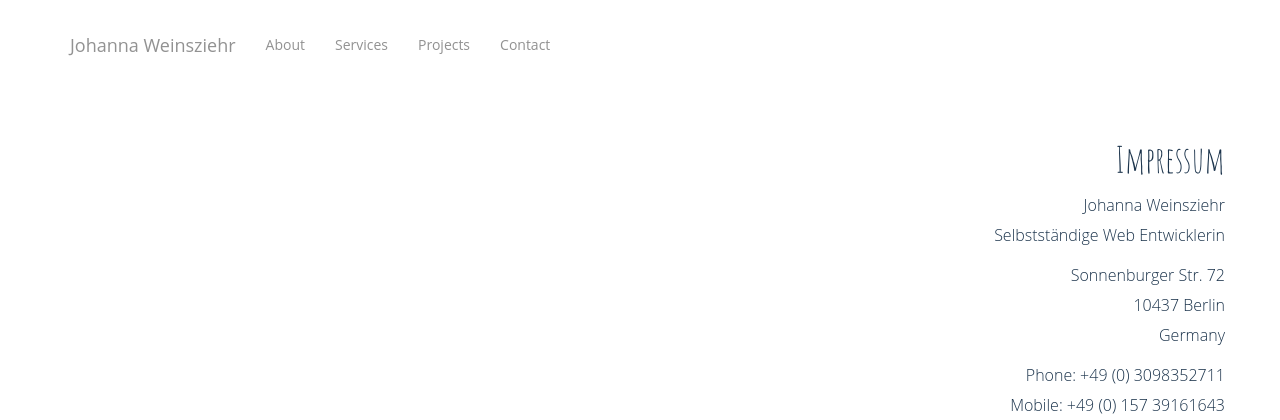
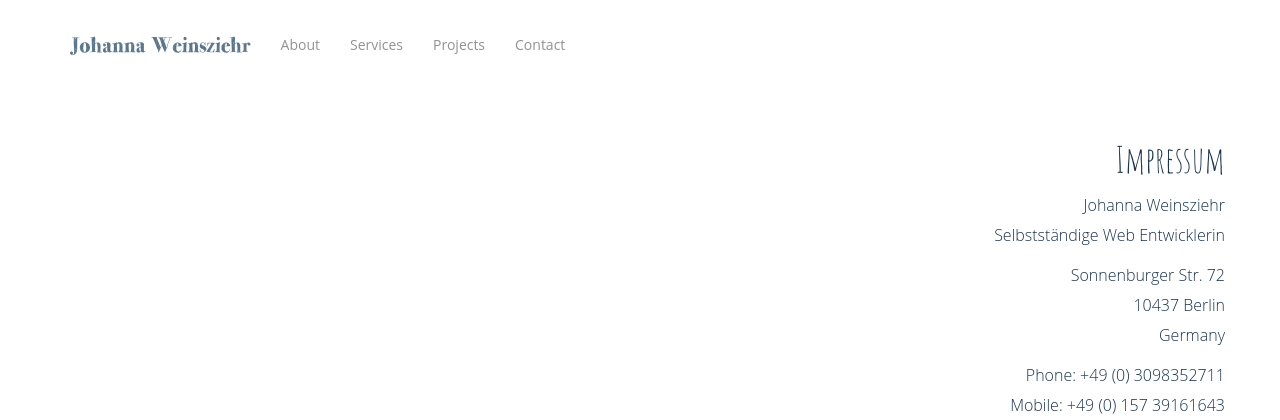
Before and after one commit to JohannaMW/about, a Django app: page /impressum/ in a window 1280 px wide. Shown: the top 420 px of the page. Run offline with Django 3.2, Linux system fonts and the light colour scheme; some libraries are stand-ins or nearby versions.

Commit message:
adding right logo

```diff
--- a/about/static/css/styling.css
+++ b/about/static/css/styling.css
@@ -257,7 +257,7 @@ footer {
     color: #1C344C;
 }
 
-#name-logo {
+.name-logo {
     font-family: 'MomsDiner', cursive !important;
     font-size: 22px;
     color: #33536d !important;
--- a/me/templates/impressum.html
+++ b/me/templates/impressum.html
@@ -10,7 +10,7 @@
                     <span class="icon-bar"></span>
                     <span class="icon-bar"></span>
                 </button>
-                <a class="navbar-brand page-scroll" href="/#page-top">Johanna Weinsziehr</a>
+                <a class="navbar-brand page-scroll name-logo" href="/#page-top">Johanna Weinsziehr</a>
             </div>
 
             <!-- Collect the nav links, forms, and other content for toggling -->
--- a/me/templates/index.html
+++ b/me/templates/index.html
@@ -12,7 +12,7 @@
                     <span class="icon-bar"></span>
                     <span class="icon-bar"></span>
                 </button>
-                <a class="navbar-brand page-scroll" href="#page-top" id="name-logo">Johanna Weinsziehr</a>
+                <a class="navbar-brand page-scroll name-logo" href="#page-top">Johanna Weinsziehr</a>
             </div>
 
             <!-- Collect the nav links, forms, and other content for toggling -->
```
